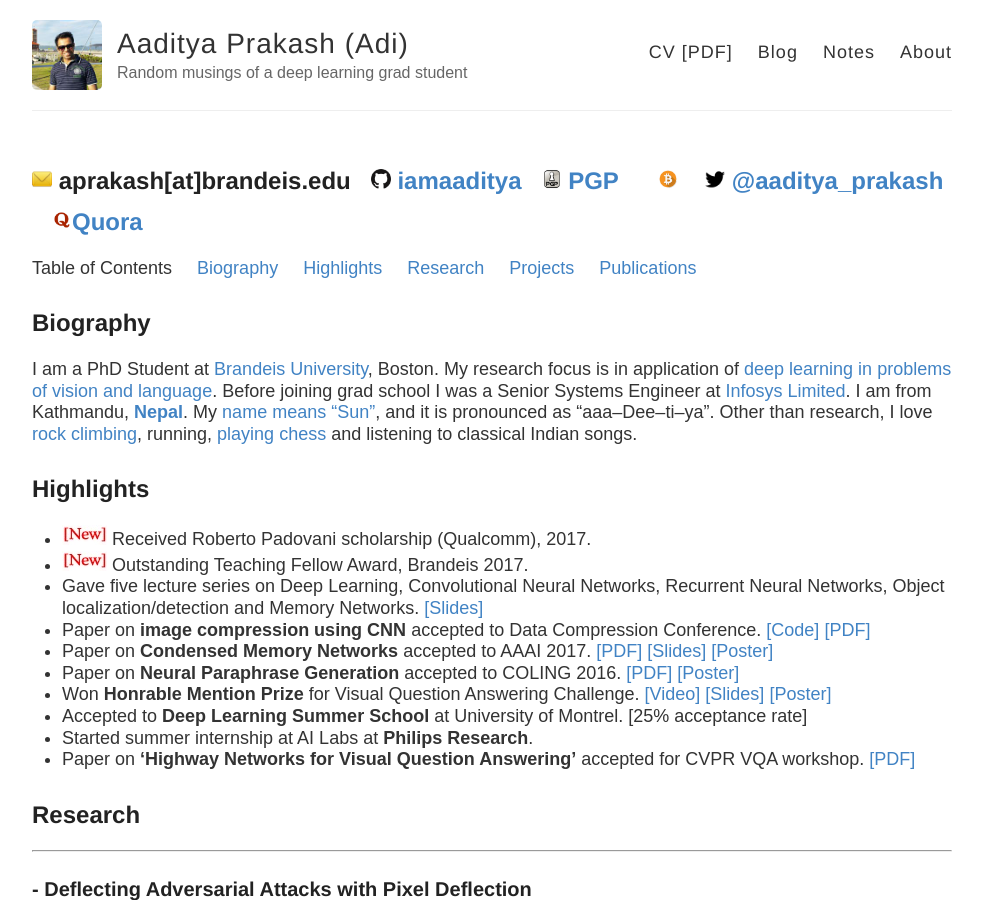
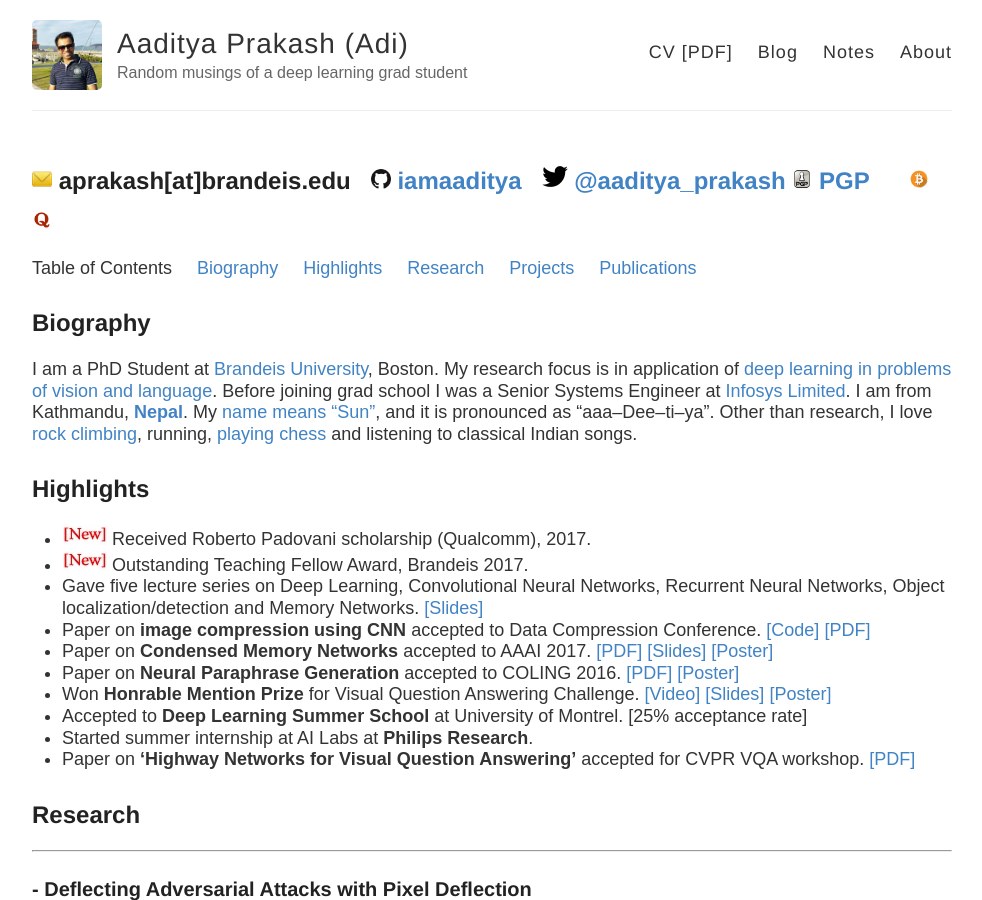
Before and after one commit to iamaaditya/iamaaditya.github.io, a Jekyll site: the page built from about/index.md, in a window 1280 px wide and 900 px high. Shown: the whole window, without its empty margins (84-1066 px from the left). Built offline with Jekyll 4.4.1, drawn with Linux system fonts in a browser that asks for light colours; some web fonts are replaced; grey boxes are pictures that could not be loaded.

Commit message:
Update index.md

```diff
--- a/about/index.md
+++ b/about/index.md
@@ -4,7 +4,10 @@
 layout: page
 dsq_thread_id: []
 ---
-<img src="https://raw.githubusercontent.com/iamaaditya/iamaaditya.github.io/master/images/small_email.png" height="20px" width="20px" /> aprakash\[at\]brandeis.edu   [<img src="https://raw.githubusercontent.com/iamaaditya/iamaaditya.github.io/master/images/github.ico" height="20px" width="20px"> iamaaditya](https://github.com/iamaaditya)   [<img src="https://raw.githubusercontent.com/iamaaditya/iamaaditya.github.io/master/images/pgp.gif" height="20px" width="20px"> PGP](https://raw.githubusercontent.com/iamaaditya/iamaaditya.github.io/master/pgp_public_aaditya.txt)       [<img src="https://raw.githubusercontent.com/iamaaditya/iamaaditya.github.io/master/images/Froyoshark-Enkel-Bitcoin.ico" width="20px" height="20px" />](https://blockchain.info/address/19a2dDQDh3EDpHs5bhDyHnoGLMTwqjoEVv)    [<img src="https://raw.githubusercontent.com/iamaaditya/iamaaditya.github.io/master/images/icons8-twitter-26.png" height="20px" width="20px"/> @aaditya_prakash](https://twitter.com/aaditya_prakash)    [<img src="https://raw.githubusercontent.com/iamaaditya/iamaaditya.github.io/master/images/quora.ico" height="20px" width="20px" />Quora](https://www.quora.com/profile/Aaditya-Prakash)
+
+
+
+<img src="https://raw.githubusercontent.com/iamaaditya/iamaaditya.github.io/master/images/small_email.png" height="20px" width="20px" /> aprakash\[at\]brandeis.edu   [<img src="https://raw.githubusercontent.com/iamaaditya/iamaaditya.github.io/master/images/github.ico" height="20px" width="20px"> iamaaditya](https://github.com/iamaaditya)   [<img src="https://raw.githubusercontent.com/iamaaditya/iamaaditya.github.io/master/images/icons8-twitter-26.png"> @aaditya_prakash](https://twitter.com/aaditya_prakash) [<img src="https://raw.githubusercontent.com/iamaaditya/iamaaditya.github.io/master/images/pgp.gif" height="20px" width="20px"> PGP](https://raw.githubusercontent.com/iamaaditya/iamaaditya.github.io/master/pgp_public_aaditya.txt)       [<img src="https://raw.githubusercontent.com/iamaaditya/iamaaditya.github.io/master/images/Froyoshark-Enkel-Bitcoin.ico" width="20px" height="20px" />](https://blockchain.info/address/19a2dDQDh3EDpHs5bhDyHnoGLMTwqjoEVv)     [<img src="https://raw.githubusercontent.com/iamaaditya/iamaaditya.github.io/master/images/quora.ico" height="20px" width="20px" />](https://www.quora.com/profile/Aaditya-Prakash)
 ---
 
 Table of Contents     [Biography](#biography)     [Highlights](#highlights)     [Research](#research)     [Projects](#projects)     [Publications](#publications)
```
